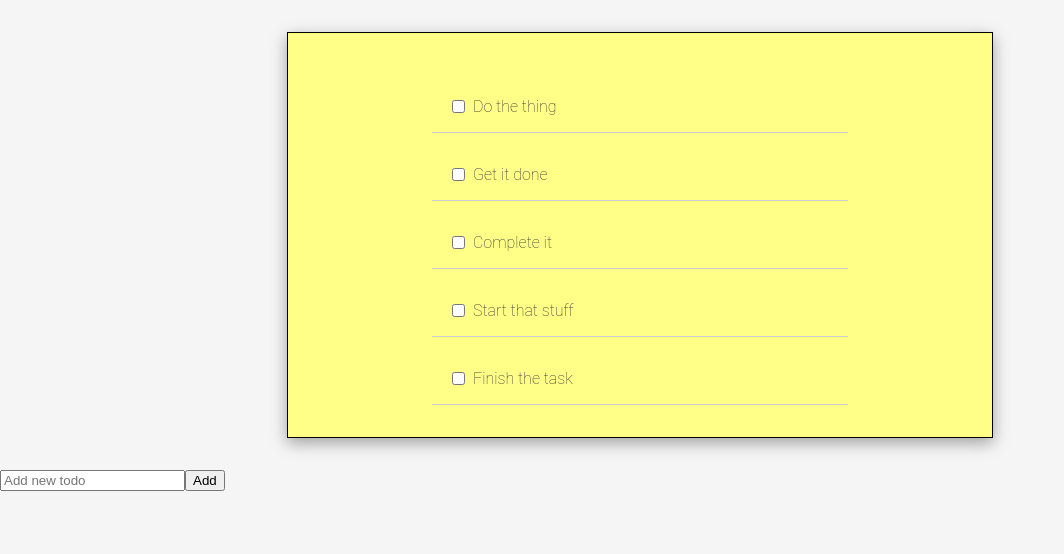
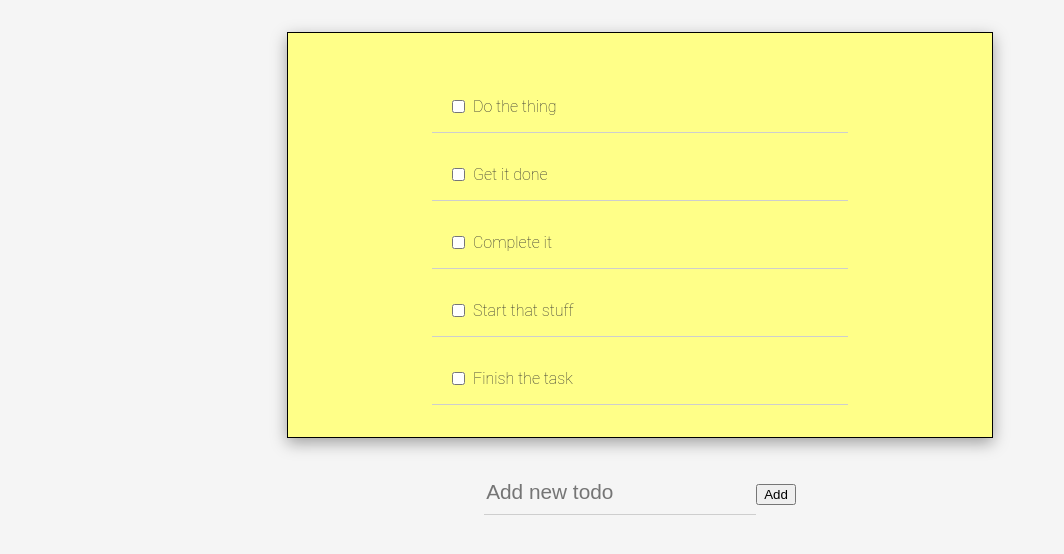
Before and after one commit to ksenia-nesytova/todo-but-its-react, a React (Create React App) app: page / in a window 1280 px wide. Shown: the top 554 px of the page, without its empty margins (0-1064 px from the left). Built offline with nearby package versions, Linux system fonts and the light colour scheme.

Commit message:
properly aligned input, added color vars

```diff
--- a/src/AddTodo.js
+++ b/src/AddTodo.js
@@ -14,7 +14,7 @@ function AddTodo(props) {
 
 
   return(
-    <div>
+    <div id="addTodo">
       <input type="text" id="addTodo-input" value={text} placeholder="Add new todo" onChange={handleChange} />
       <button type="submit" onClick={handleSubmit}>Add</button>
     </div>
--- a/src/index.css
+++ b/src/index.css
@@ -1,3 +1,10 @@
+:root {
+  --body-bg-color: whitesmoke;
+  --main-bg-color:#FFFF88;
+  --accent-color: #cecece;
+}
+
+
 body {
 
   font-family:'Roboto', 'Segoe UI', 'Oxygen',
@@ -27,7 +34,7 @@ code {
 
   align-items: center;
 
-  background: #FFFF88;
+  background: var(--main-bg-color);
   border: 1px solid black;
   box-shadow: rgba(0, 0, 0, 0.35) 0px 5px 15px;
 }
@@ -39,9 +46,24 @@ code {
   width: 60%;
   color: #333333;
   font-weight: 100;
-  border-bottom: 1px solid #cecece;
+  border-bottom: 1px solid var(--accent-color);
   justify-content: flex-start;
   align-items: center;
+}
+
+#addTodo {
+  max-width: 60%;
+  margin: 0 auto;
+  text-align: center;
+}
+
+#addTodo-input {
+  background-color: var(--body-bg-color);
+  outline: none;
+  border-width: 0 0 1px;
+  border-color: var(--accent-color);
+  font-size: 1.3em;
+  line-height: 2;
 }
 
 input[type="checkbox"] {
```
